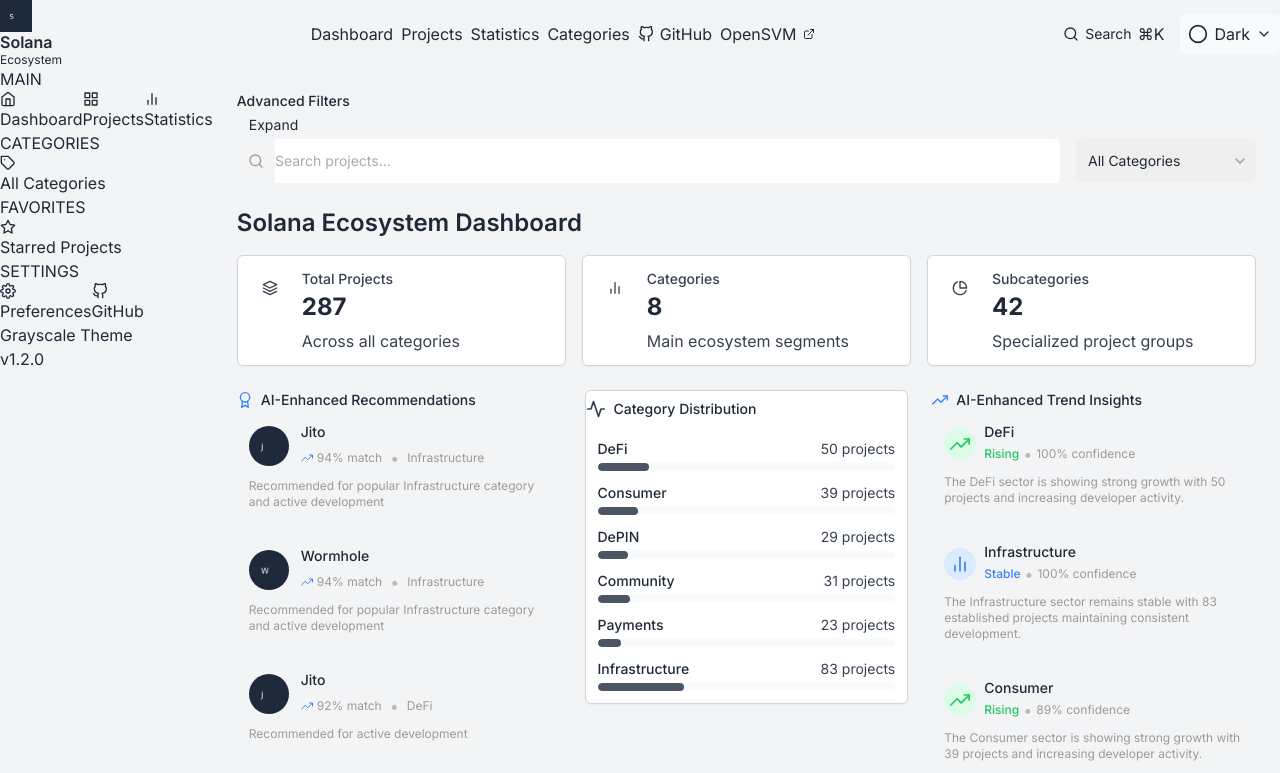
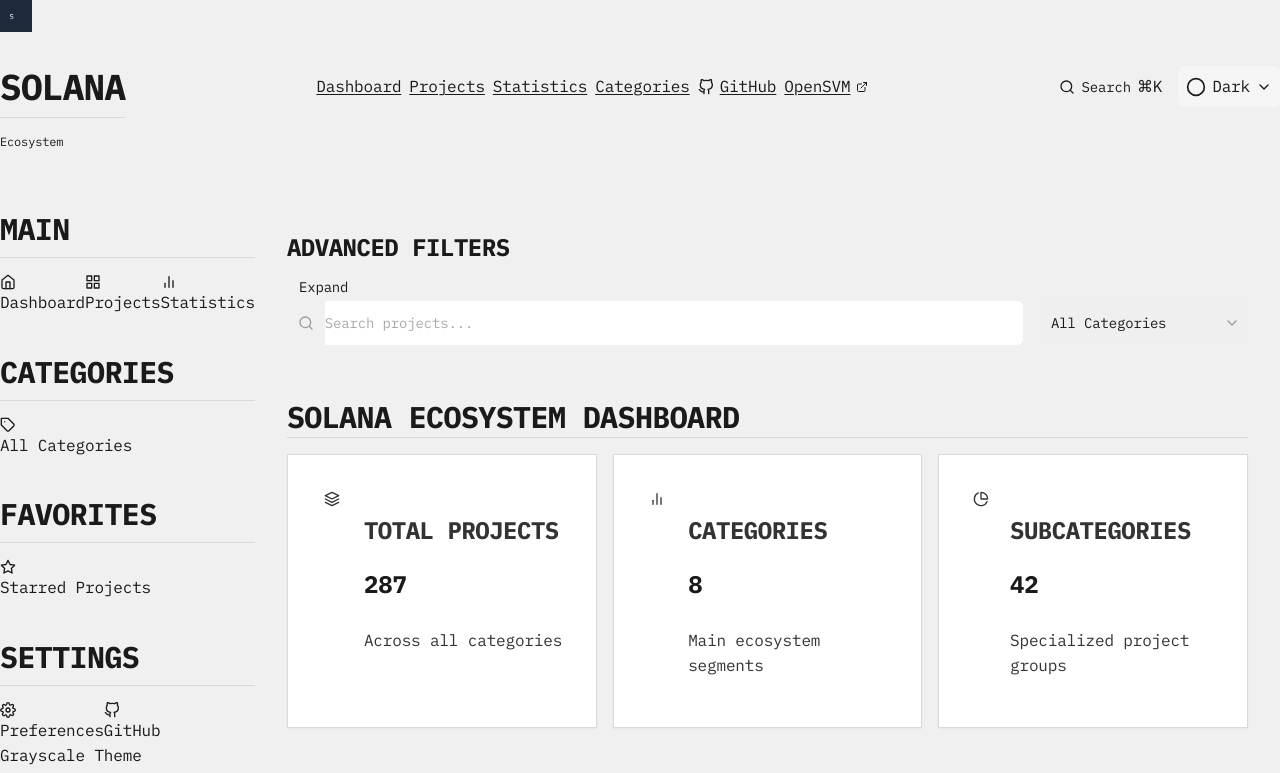
Before and after one commit to openSVM/landscape, a React (Vite) app: page / in a window 1280 px wide. Shown: the top 773 px of the page. Built offline with nearby package versions, Linux system fonts and the light colour scheme.

Commit message:
Update grayscale theme to match aeamcp.com monospace design

```diff
--- a/src/index.css
+++ b/src/index.css
@@ -1,6 +1,7 @@
 @import './statistics.css';
 
 /* Import fonts */
+@import url('https://fonts.googleapis.com/css2?family=IBM+Plex+Mono:wght@300;400;500;600;700&display=swap');
 @import url('https://fonts.googleapis.com/css2?family=Inter:wght@300;400;500;600;700&display=swap');
 
 @tailwind base;
@@ -84,24 +85,54 @@
   --border: #bfdbfe;
 }
 
-/* Grayscale theme */
+/* Grayscale theme - Updated to match aeamcp.com */
 .theme-grayscale {
-  --primary: #1f2937;
-  --primary-light: #374151;
-  --secondary: #6b7280;
-  --accent: #4b5563;
-  --accent-light: #6b7280;
-  --success: #4b5563;
-  --warning: #6b7280;
-  --danger: #4b5563;
-  --info: #4b5563;
+  /* Typography */
+  --font-family: 'IBM Plex Mono', monospace;
+  --font-size-md: 1rem;
+  --font-size-lg: 1.125rem;
+  --font-size-xl: 1.25rem;
+  --font-size-2xl: 1.5rem;
+  --font-size-3xl: 1.875rem;
+  --font-size-4xl: 2.25rem;
 
+  /* Colors */
+  --primary: #1a1a1a;
+  --primary-light: #333333;
+  --secondary: #4d4d4d;
+  --accent: #666666;
+  --accent-light: #808080;
+  --success: #4d4d4d;
+  --warning: #666666;
+  --danger: #4d4d4d;
+  --info: #4d4d4d;
+
+  /* Surface colors */
   --surface: #ffffff;
-  --surface-alt: #f9fafb;
-  --background: #f3f4f6;
-  --background-alt: #e5e7eb;
+  --surface-alt: #f5f5f5;
+  --background: #f0f0f0;
+  --background-alt: #e6e6e6;
 
-  --border: #d1d5db;
+  /* Border and shadow */
+  --border: #d9d9d9;
+  --shadow-sm: 0 1px 2px rgba(0, 0, 0, 0.05);
+  --shadow-md: 0 1px 3px rgba(0, 0, 0, 0.1);
+  --shadow-lg: 0 1px 4px rgba(0, 0, 0, 0.1);
+
+  /* Spacing */
+  --spacing-1: 0.25rem;
+  --spacing-2: 0.5rem;
+  --spacing-3: 0.75rem;
+  --spacing-4: 1rem;
+  --spacing-5: 1.5rem;
+  --spacing-6: 2rem;
+  --spacing-8: 3rem;
+
+  /* Border radius */
+  --radius-sm: 0;
+  --radius-md: 0;
+  --radius-lg: 0;
+  --radius-xl: 0;
 }
 
 body {
@@ -111,6 +142,98 @@ body {
   margin: 0;
   padding: 0;
   transition: background-color 0.3s, color 0.3s;
+}
+
+/* Grayscale theme specific styles */
+.theme-grayscale body {
+  line-height: 1.6;
+  letter-spacing: -0.01em;
+}
+
+.theme-grayscale h1,
+.theme-grayscale h2,
+.theme-grayscale h3,
+.theme-grayscale h4,
+.theme-grayscale h5,
+.theme-grayscale h6 {
+  font-family: var(--font-family);
+  font-weight: 700;
+  letter-spacing: -0.02em;
+  text-transform: uppercase;
+  margin-top: 2rem;
+  margin-bottom: 1rem;
+}
+
+.theme-grayscale h1 {
+  font-size: var(--font-size-4xl);
+  border-bottom: 1px solid var(--border);
+  padding-bottom: 0.5rem;
+}
+
+.theme-grayscale h2 {
+  font-size: var(--font-size-3xl);
+  border-bottom: 1px solid var(--border);
+  padding-bottom: 0.25rem;
+}
+
+.theme-grayscale h3 {
+  font-size: var(--font-size-2xl);
+}
+
+.theme-grayscale p {
+  margin-bottom: 1.5rem;
+}
+
+.theme-grayscale a {
+  color: var(--primary);
+  text-decoration: underline;
+  text-decoration-thickness: 1px;
+  text-underline-offset: 2px;
+}
+
+.theme-grayscale a:hover {
+  color: var(--accent);
+}
+
+.theme-grayscale code,
+.theme-grayscale pre {
+  font-family: var(--font-family);
+  background-color: var(--surface-alt);
+  padding: 0.2em 0.4em;
+  border-radius: 0;
+  font-size: 0.9em;
+}
+
+.theme-grayscale pre {
+  padding: 1rem;
+  overflow-x: auto;
+  border: 1px solid var(--border);
+}
+
+.theme-grayscale blockquote {
+  border-left: 4px solid var(--border);
+  padding-left: 1rem;
+  margin-left: 0;
+  color: var(--secondary);
+}
+
+.theme-grayscale table {
+  width: 100%;
+  border-collapse: collapse;
+  margin: 2rem 0;
+  font-size: var(--font-size-sm);
+}
+
+.theme-grayscale th,
+.theme-grayscale td {
+  border: 1px solid var(--border);
+  padding: 0.75rem;
+  text-align: left;
+}
+
+.theme-grayscale th {
+  background-color: var(--surface-alt);
+  font-weight: 600;
 }
 
 /* Layout */
@@ -128,9 +251,18 @@ body {
   width: 100%;
 }
 
+.theme-grayscale .enterprise-main {
+  padding: 2rem;
+  max-width: 1200px;
+}
+
 @media (max-width: 768px) {
   .enterprise-main {
     padding: 1rem;
+  }
+
+  .theme-grayscale .enterprise-main {
+    padding: 1.5rem;
   }
 }
 
@@ -143,7 +275,19 @@ body {
   transition: box-shadow 0.2s;
 }
 
+.theme-grayscale .enterprise-card {
+  border-radius: 0;
+  border: 1px solid var(--border);
+  box-shadow: var(--shadow-sm);
+  padding: 1.5rem;
+  margin-bottom: 1.5rem;
+}
+
 .enterprise-card:hover {
+  box-shadow: var(--shadow-md);
+}
+
+.theme-grayscale .enterprise-card:hover {
   box-shadow: var(--shadow-md);
 }
 
```
